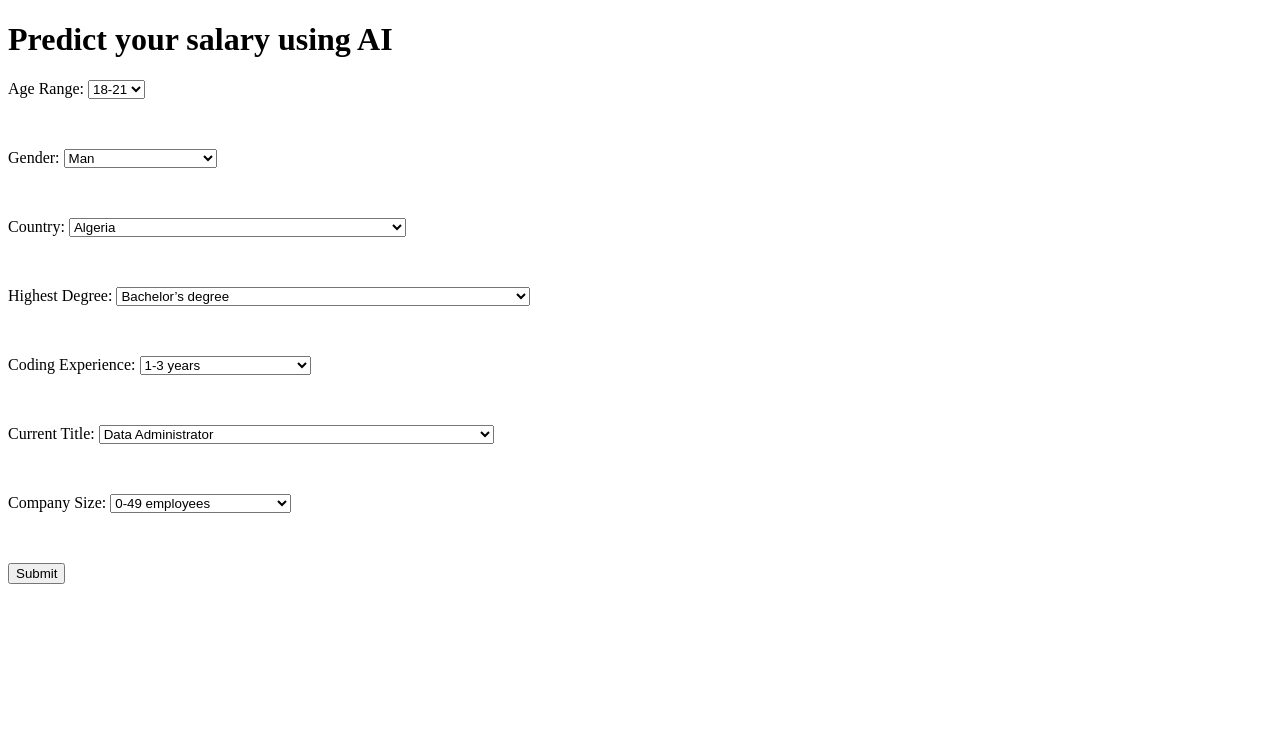
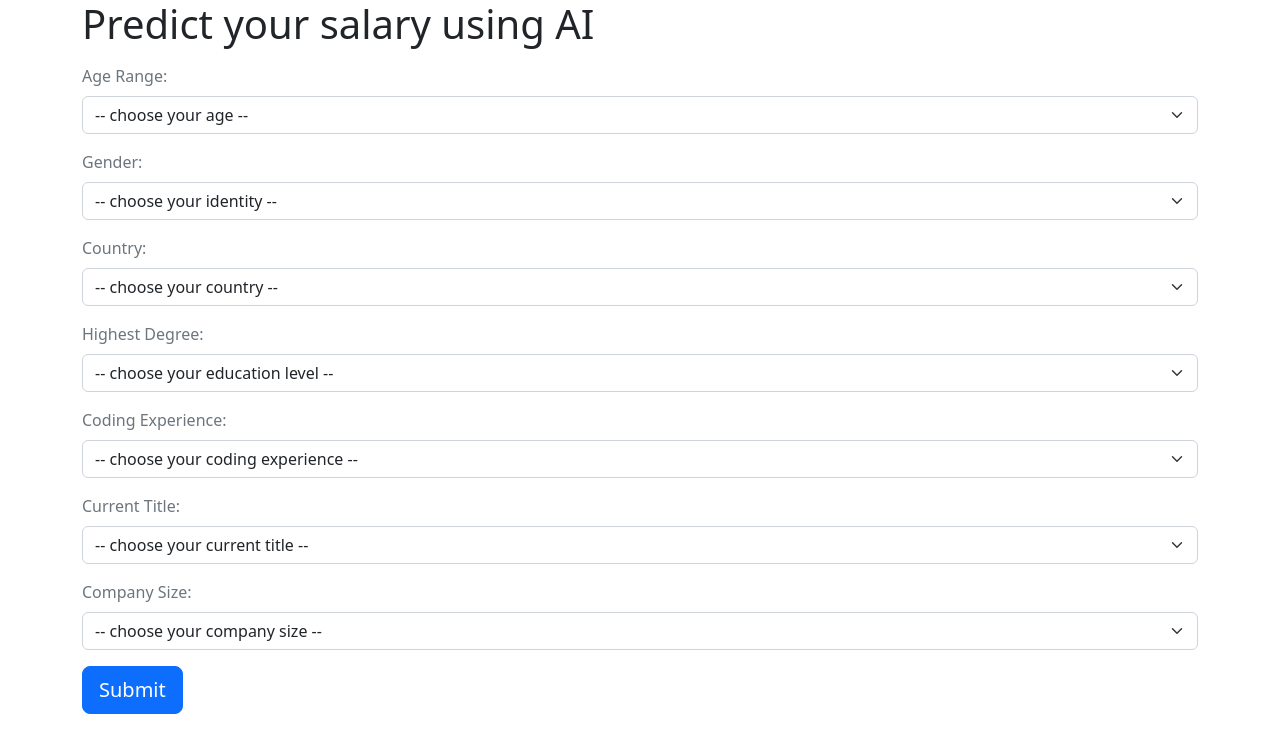
Before and after one commit to kassiepietsch/salary_prediction_front_end, a Flask app: page / in a window 1280 px wide. Shown: the top 753 px of the page. Run offline with Flask 3, Linux system fonts and the light colour scheme.

Commit message:
added style sheet

```diff
--- a/templates/base.html
+++ b/templates/base.html
@@ -4,8 +4,31 @@
     <meta charset="UTF-8" />
     <meta name="viewport" content="width=device-width, initial-scale=1.0" />
     <title>{% block page_title %} {% endblock %}</title>
+    <link
+      href="https://cdn.jsdelivr.net/npm/bootstrap@5.2.3/dist/css/bootstrap.min.css"
+      rel="stylesheet"
+      integrity="sha384-rbsA2VBKQhggwzxH7pPCaAqO46MgnOM80zW1RWuH61DGLwZJEdK2Kadq2F9CUG65"
+      crossorigin="anonymous"
+    />
+    <!--Popper.min.js and bootstrap.min.js are needed for functionality such as modals and alerts-->
+    <script
+      src="https://cdn.jsdelivr.net/npm/@popperjs/core@2.11.6/dist/umd/popper.min.js"
+      integrity="sha384-oBqDVmMz9ATKxIep9tiCxS/Z9fNfEXiDAYTujMAeBAsjFuCZSmKbSSUnQlmh/jp3"
+      crossorigin="anonymous"
+    ></script>
+    <script
+      src="https://cdn.jsdelivr.net/npm/bootstrap@5.2.3/dist/js/bootstrap.min.js"
+      integrity="sha384-cuYeSxntonz0PPNlHhBs68uyIAVpIIOZZ5JqeqvYYIcEL727kskC66kF92t6Xl2V"
+      crossorigin="anonymous"
+    ></script>
+    <link
+      rel="stylesheet"
+      href="{{ url_for('static', filename='css/stylesheet.css') }}"
+    />
   </head>
   <body>
-    {% block error %} {% endblock %} {% block content %} {% endblock %}
+    <div class="container">
+      {% block error %} {% endblock %} {% block content %} {% endblock %}
+    </div>
   </body>
 </html>
--- a/templates/index.html
+++ b/templates/index.html
@@ -3,18 +3,24 @@
 
 <h1>Predict your salary using AI</h1>
 {% if prediction %}
-<span class="contact100-form-title" id="output" style="color: #ff0000">
-  &nbsp;{{ prediction.predicted_salary }}
+<span class="prediction_text" id="output">
+  Your predicted salary is: {{ "${:,.2f}".format(prediction.predicted_salary) }}
 </span>
+
 {% endif %} {% if error %}
-<span class="contact100-form-title" id="output" style="color: #ff0000">
-  &nbsp;{{ error }}
-</span>
+<span class="error_text" id="output"> &nbsp;{{ error }} </span>
 {% endif %}
 
 <form name="salary_prediction_form" action="/predict" method="POST">
-  <label for="ageSelect">Age Range:</label>
-  <select name="age" id="ageSelect">
+  <div class="mb-3 mt-3">
+    <label for="ageSelect" class="form-label text-secondary">Age Range:</label>
+    <select
+      name="age"
+      id="ageSelect"
+      class="form-select form-select-md mb-3"
+      aria-label="Select your age group"
+    >
+      <option value="">-- choose your age --</option>
       <option value="0">18-21</option>
       <option value="1">22-24</option>
       <option value="2">25-29</option>
@@ -27,22 +33,36 @@
       <option value="9">60-69</option>
       <option value="10">70+</option>
     </select>
+  </div>
 
-  <p>&nbsp;</p>
-
-  <label for="genderSelect">Gender:</label>
-  <select name="gender" id="genderSelect">
+  <div class="mb-3">
+    <label for="genderSelect" class="form-label text-secondary">Gender:</label>
+    <select
+      name="gender"
+      id="genderSelect"
+      class="form-select form-select-md mb-3"
+      aria-label="Select your gender identity"
+    >
+      <option value="">-- choose your identity --</option>
       <option value="0">Man</option>
       <option value="1">Nonbinary</option>
       <option value="2">Prefer not to say</option>
       <option value="3">Prefer to self-describe</option>
       <option value="4">Woman</option>
     </select>
+  </div>
 
-  <p>&nbsp;</p>
-
-  <label for="countrySelect">Country:</label>
-  <select name="country" id="countrySelect">
+  <div class="mb-3">
+    <label for="countrySelect" class="form-label text-secondary"
+      >Country:</label
+    >
+    <select
+      name="country"
+      id="countrySelect"
+      class="form-select form-select-md mb-3"
+      aria-label="Select your location"
+    >
+      <option value="">-- choose your country --</option>
       <option value="0">Algeria</option>
       <option value="1">Argentina</option>
       <option value="2">Australia</option>
@@ -104,11 +124,19 @@
       <option value="56">Viet Nam</option>
       <option value="57">Zimbabwe</option>
     </select>
+  </div>
 
-  <p>&nbsp;</p>
-
-  <label for="educationSelect">Highest Degree:</label>
-  <select name="highest_deg" id="educationSelect">
+  <div class="mb-3">
+    <label for="educationSelect" class="form-label text-secondary"
+      >Highest Degree:</label
+    >
+    <select
+      name="highest_deg"
+      id="educationSelect"
+      class="form-select form-select-md mb-3"
+      aria-label="Select your education level"
+    >
+      <option value="">-- choose your education level --</option>
       <option value="0">Bachelor’s degree</option>
       <option value="1">Doctoral degree</option>
       <option value="2">I prefer not to answer</option>
@@ -119,11 +147,18 @@
         Some college/university study without earning a bachelor’s degree
       </option>
     </select>
-
-  <p>&nbsp;</p>
-
-  <label for="codingExperienceSelect">Coding Experience:</label>
-  <select name="coding_exp" id="codingExperienceSelect">
+  </div>
+  <div class="mb-3">
+    <label for="codingExperienceSelect" class="form-label text-secondary"
+      >Coding Experience:</label
+    >
+    <select
+      name="coding_exp"
+      id="codingExperienceSelect"
+      class="form-select form-select-md mb-3"
+      aria-label="Select your coding experience"
+    >
+      <option value="">-- choose your coding experience --</option>
       <option value="0">1-3 years</option>
       <option value="1">10-20 years</option>
       <option value="2">20+ years</option>
@@ -132,11 +167,18 @@
       <option value="5">&lt; 1 year</option>
       <option value="6">I have never written code</option>
     </select>
-
-  <p>&nbsp;</p>
-
-  <label for="titleSelect">Current Title:</label>
-  <select name="title" id="titleSelect">
+  </div>
+  <div class="mb-3">
+    <label for="titleSelect" class="form-label text-secondary"
+      >Current Title:</label
+    >
+    <select
+      name="title"
+      id="titleSelect"
+      class="form-select form-select-md mb-3"
+      aria-label="Select your current title"
+    >
+      <option value="">-- choose your current title --</option>
       <option value="0">Data Administrator</option>
       <option value="1">
         Data Analyst (Business, Marketing, Financial, Quantitative, etc)
@@ -156,21 +198,33 @@
       <option value="12">Statistician</option>
       <option value="13">Teacher / professor</option>
     </select>
-
-  <p>&nbsp;</p>
-
-  <label for="companySizeSelect">Company Size:</label>
-  <select name="company_size" id="companySizeSelect">
+  </div>
+  <div class="mb-3">
+    <label for="companySizeSelect" class="form-label text-secondary"
+      >Company Size:</label
+    >
+    <select
+      name="company_size"
+      id="companySizeSelect"
+      class="form-select form-select-md mb-3"
+      aria-label="Select your company size"
+    >
+      <option value="">-- choose your company size --</option>
       <option value="0">0-49 employees</option>
       <option value="1">10,000 or more employees</option>
       <option value="2">1000-9,999 employees</option>
       <option value="3">250-999 employees</option>
       <option value="4">50-249 employees</option>
     </select>
-
-  <p>&nbsp;</p>
-
-  <input type="submit" id="submit" value="Submit" />
+  </div>
+  <div class="mb-3">
+    <input
+      class="btn btn-primary btn-lg"
+      type="submit"
+      id="submit"
+      value="Submit"
+    />
+  </div>
 </form>
 
 {% endblock %}
```
Also changed, not shown: static/stylesheet.css (added, +21 -0 lines). Lines whose indentation alone changed are shown as unchanged.
